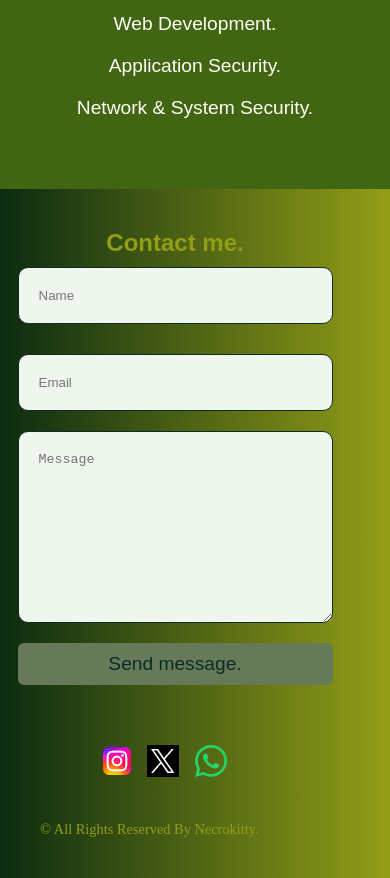
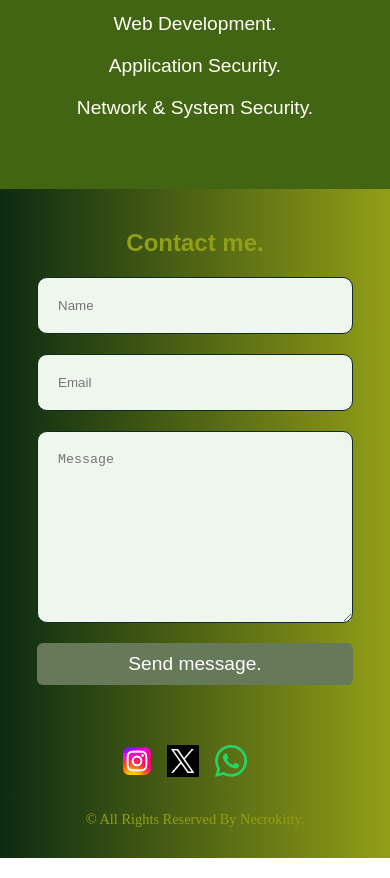
Before and after one commit to Necrodev0528/Gamehub, a plain HTML site: page index.html in a window 390 px wide. Shown: the part 2760-3638 px from the top of the page. Drawn offline with Linux system fonts and the light colour scheme.

Commit message:
files updated

```diff
--- a/index.html
+++ b/index.html
@@ -142,7 +142,7 @@
 
     </section>
     <footer>
-        <p class="copy" style="font-size: .9em; margin: 20px;">© All Rights Reserved By Necrokitty.</p>
+        <p class="copy">© All Rights Reserved By Necrokitty.</p>
     </footer>
 
 
--- a/landingpage.css
+++ b/landingpage.css
@@ -5,6 +5,12 @@
     list-style-type: none;
     text-decoration: none;
 }
+
+body{
+    background: linear-gradient(90deg, #0C2B11, #939E17);
+  }
+
+
   header{
     border: 2px solid red;
     background:#0C2B11;
@@ -583,11 +589,12 @@ cards btn:hover{
   form{
     margin-top: 20px;
     display: flex;
-    justify-content: space-around;
+    /* justify-content: space-around; */
+    justify-content: center;
     align-items: center;
     flex-direction: column;
     /* border: 2px thin #b48e8e; */
-    flex: 3;
+    /* flex: 3; */
     width: 90%;
     margin: auto;
 
@@ -608,7 +615,7 @@ cards btn:hover{
 
   .container{
     background: linear-gradient(90deg, #0C2B11, #939E17);
-    padding: 40px 40px 0px 0px;
+    padding: 40px 0 0px 0px;
   }
   .container h1{
     color: #939E17;
@@ -626,20 +633,21 @@ cards btn:hover{
     align-items: center;
     width: 40%;
     margin: auto;
-    color: #0c2b22;
+    /* color: #0c2b22; */
+    color: #fff;
 
 
   }
   .btn .end{
-  color: #0c2b22;
+  /* color: #0c2b22; */
+  color: #fff;
   }
   .insta{
     display: flex;
-    justify-content: space-around;
+    justify-content: center;
     align-items: center;
     width:100%;
     margin: 100px auto;
-    padding-right: 500px;
     padding-top: 50px;
     gap: 2em;
   }
@@ -671,15 +679,19 @@ cards btn:hover{
       justify-content: s;
     }
   }
-  @media(max-width:723px){
-    .form input, form textarea{
-      width: 89%;
-      margin: auto;
+  @media(max-width:734px){
+    form input, form textarea{
+      width: 80%;
+      margin:20px  auto 0 auto;
+    }
+
+    .btn{
+      margin-top: 20px;
     }
   }
 
 
-  @media(max-width:686px){
+  /* @media(max-width:686px){
     .form input, form textarea{
       width: 100%;
       margin: auto;
@@ -689,32 +701,34 @@ cards btn:hover{
       margin: auto;
       margin-bottom: 20px;
     }
-  }
+  } */
   @media(max-width:643px){
-    form input, font textarea{
+    /* form input, font textarea{
       width: 100%;
       margin: auto;
       margin-top: 10px;
       margin-bottom: 20px
-    }
+    } */
     .btn{
       margin-bottom: 10px;
       margin-top: 20px;
     }
   }
-  @media(max-width:410px){
-    .form input, form textarea{
-      width: 100%;
-      margin: auto;
+  @media(max-width:490px){
+    form input, form textarea{
+      width: 90%;
+    }
+    .btn{
+      width: 90%;
     }
   }
   footer{
     background: linear-gradient(90deg, #0C2B11, #939E17);
-    padding: 20px;
+    padding: 20px 0;
   }
   footer p{
+    margin: 10px 0;
     color: #939E17;
+    font-size: .9em;
+    text-align: center;
   }
-  body{
-    background: linear-gradient(90deg, #0C2B11, #939E17);
-  }
```
